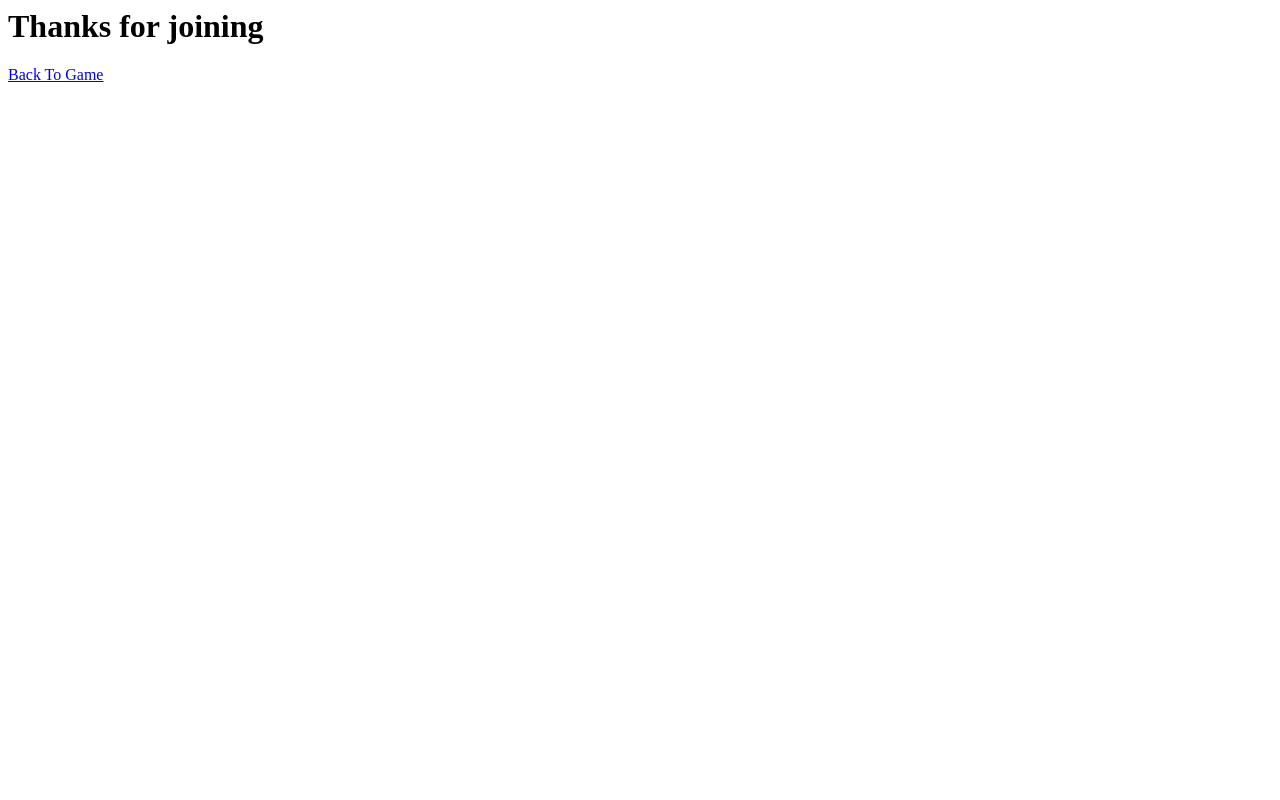
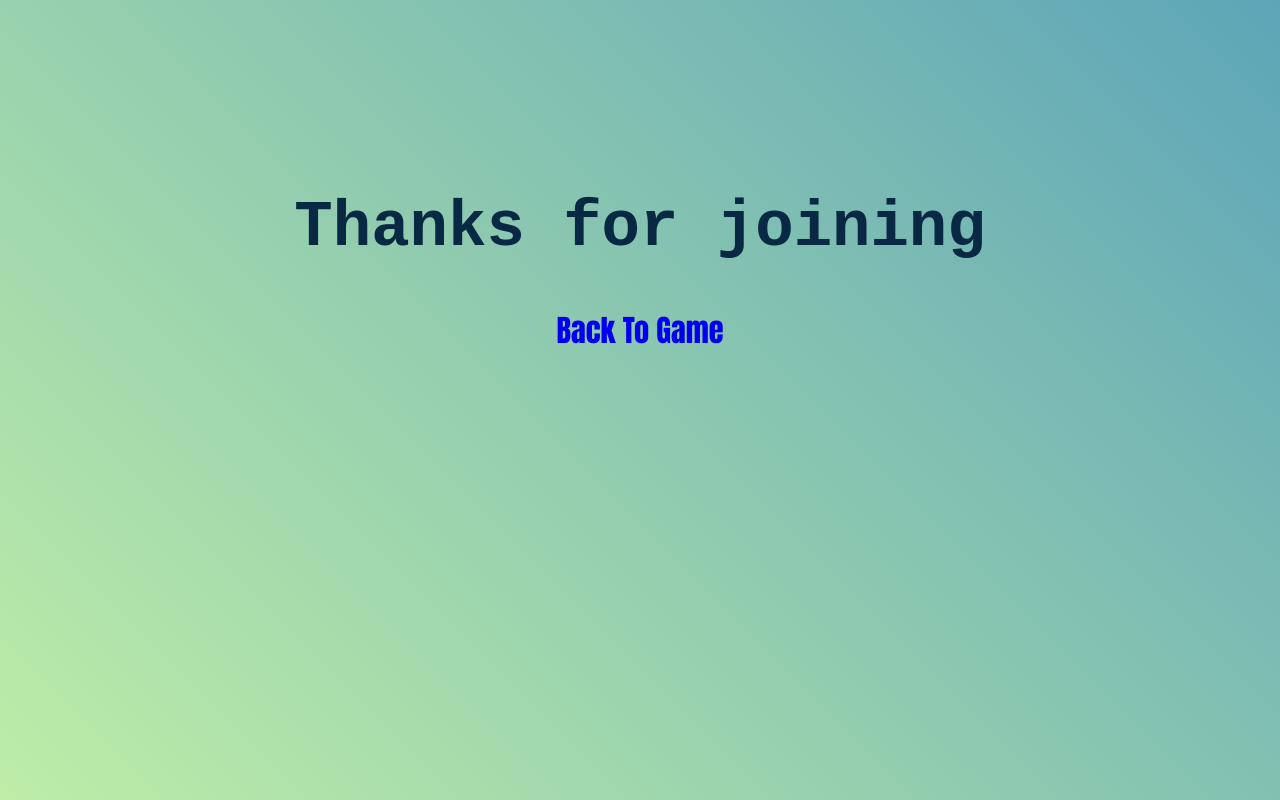
Before and after one commit to mrfhsn/Speed_Bingo, a website: page public/thanks.html in a window 1280 px wide. Drawn offline with Linux system fonts and the light colour scheme.

Commit message:
Added some animations for testing

```diff
--- a/public/css/lobby.css
+++ b/public/css/lobby.css
@@ -37,7 +37,7 @@
 }
 
 #join-button-lobby {
-    margin-left: 87vw;
+    margin-left: 85vw;
     margin-top: 24vh;
     border-radius: 0.3rem;
     font-size: 2.3rem;
--- a/public/css/logIn.css
+++ b/public/css/logIn.css
@@ -24,6 +24,7 @@ h1 {
     font-size: 3.1rem;
     font-family: Haettenschweiler, 'Arial Narrow Bold', sans-serif;
     color: rgb(73, 25, 25);
+    text-align: center;
 }
 
 #entry-box {
--- /dev/null
+++ b/public/css/thanks.css
@@ -0,0 +1,34 @@
+body {
+    margin: 0;
+    background: linear-gradient(
+        45deg,
+        rgba(149, 226, 113, 0.616),
+        rgb(93, 165, 184)
+    );
+}
+
+.rejoin-page {
+    display: flex;
+    flex-direction: column;
+    align-items: center;
+    justify-content: center;
+    margin-top: 24vh;
+}
+
+.thanks-msg {
+    font-family: monospace;
+    font-size: 4rem;
+    margin-top: 0;
+    color: rgb(9, 40, 68);
+}
+
+.rejoin-link {
+    text-decoration: none;
+    font-family: Impact, Haettenschweiler, 'Arial Narrow Bold', sans-serif;
+    transition: transform 0.5s ease;
+    font-size: 1.9rem;
+}
+
+.rejoin-link:hover {
+    transform: scale(1.7);
+}
--- a/public/thanks.html
+++ b/public/thanks.html
@@ -3,11 +3,16 @@
     <meta charset="UTF-8">
     <meta name="viewport" content="width=device-width, initial-scale=1.0">
     <title>Thanks</title>
+
+    <link rel="stylesheet" href="css/thanks.css">
+    <link rel="icon" href="img/BingoFevIcon.ico">
 </head>
 <body>
 
-    <h1> Thanks for joining </h1>
-    <a href="/">Back To Game</a>
+    <div class="rejoin-page">
+        <h1 class="thanks-msg"> Thanks for joining </h1>
+        <a href="/" class="rejoin-link">Back To Game</a>
+    </div>
 
 </body>
 </html>
```
Also changed, not shown: public/css/bingo.css (+14 -0 lines), public/index.html (+2 -1 lines), public/img/BingoFevIcon.ico (added).
